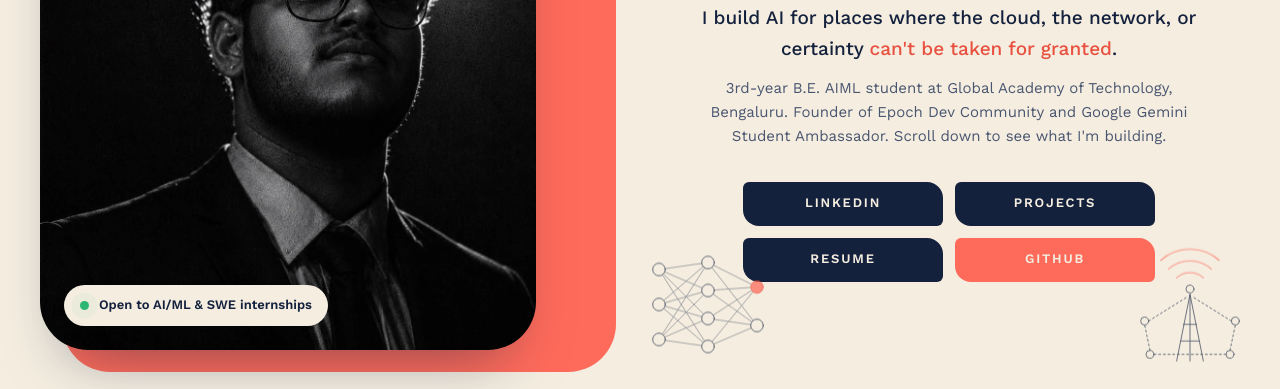
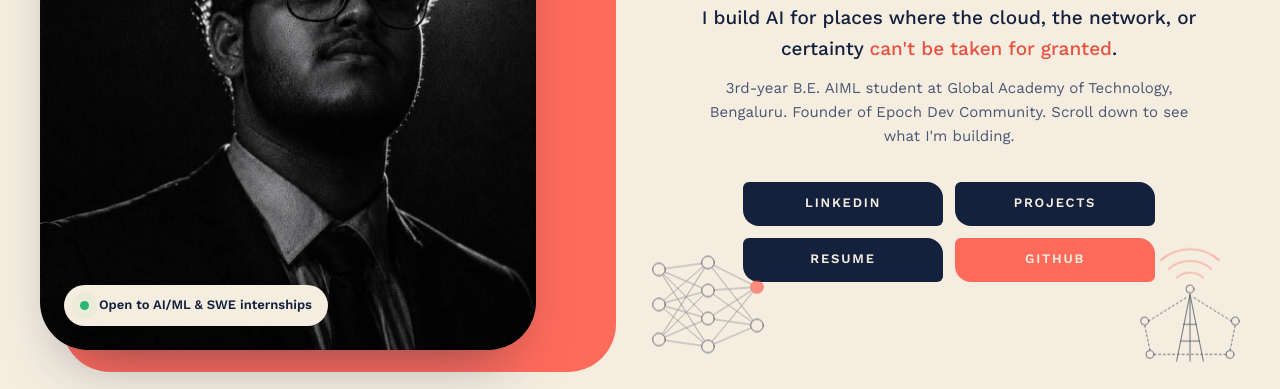
Before and after one commit to shreyasvasu/portfolio, a plain HTML site: page index.html in a window 1280 px wide. Shown: the part 411-800 px from the top of the page. Drawn offline with nearby package versions, Linux system fonts and the light colour scheme.

Commit message:
Update bio in index.html
Removed mention of Google Gemini Student Ambassador from the bio.

```diff
--- a/index.html
+++ b/index.html
@@ -100,7 +100,7 @@
     </p>
     <p class="sub">
       3rd-year B.E. AIML student at Global Academy of Technology, Bengaluru.
-      Founder of Epoch Dev Community and Google Gemini Student Ambassador.
+      Founder of Epoch Dev Community.
       Scroll down to see what I'm building.
     </p>
     <div class="hero-btns">
```
